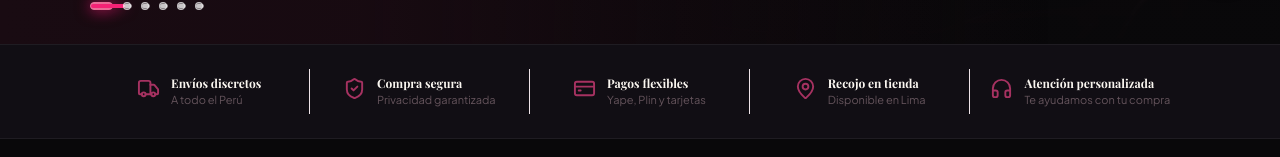
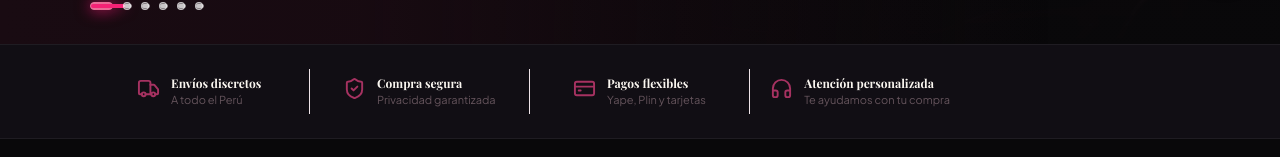
Before and after one commit to dv287337-web/SEX-SHOP, a React (Vite) app: page / in a window 1280 px wide. Shown: the part 795-952 px from the top of the page. Built offline with nearby package versions, Linux system fonts and the light colour scheme; no server answers; the database is empty; a web font is replaced by a local one.

Commit message:
fix: eliminar recojo en tienda de beneficios

```diff
--- a/src/components/Benefits.jsx
+++ b/src/components/Benefits.jsx
@@ -3,7 +3,6 @@ import {
   Truck,
   ShieldCheck,
   CreditCard,
-  MapPin,
   Headphones
 } from "lucide-react";
 
@@ -23,11 +22,6 @@ function Benefits() {
       icon: <CreditCard />,
       title: "Pagos flexibles",
       description: "Yape, Plin y tarjetas"
-    },
-    {
-      icon: <MapPin />,
-      title: "Recojo en tienda",
-      description: "Disponible en Lima"
     },
     {
       icon: <Headphones />,
```
